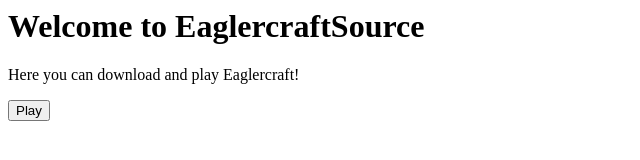
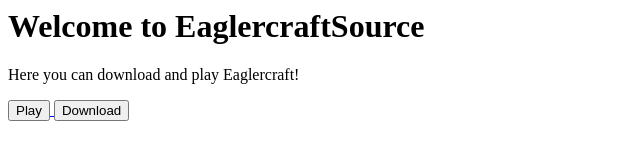
Before and after one commit to detectivesheepy/eaglercraft-source, a plain HTML site: page index.html in a window 1280 px wide. Shown: the whole page, without its empty margins (0-640 px from the left). Drawn offline with Linux system fonts and the light colour scheme.

Commit message:
Update index.html

```diff
--- a/index.html
+++ b/index.html
@@ -3,3 +3,6 @@
 <a href="https://eaglersource.vercel.app/eaglercraft.html">
    <button>Play</button>
 </a>
+<a href="https://drive.google.com/uc?export=download&id=1hole1gXRp5cxM3UJES7W61f-GKKqPD_o">
+   <button>Download</button>
+</a>
```
